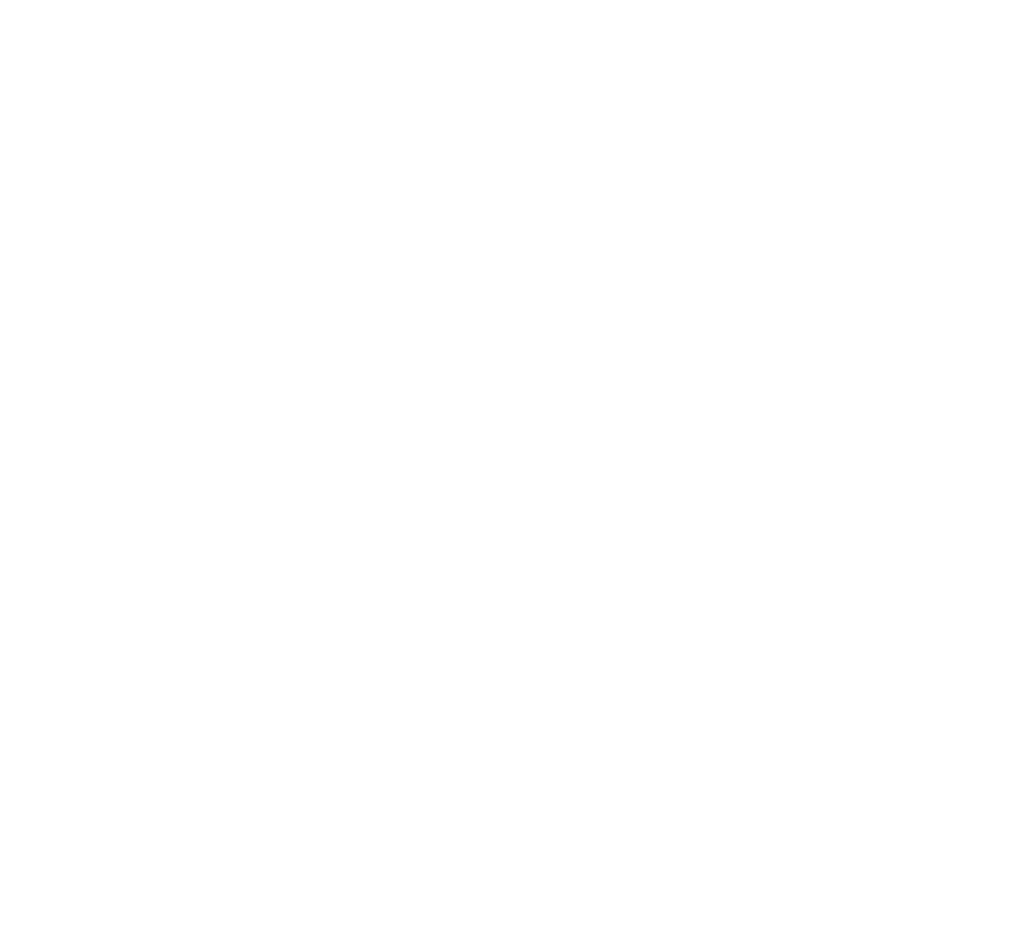
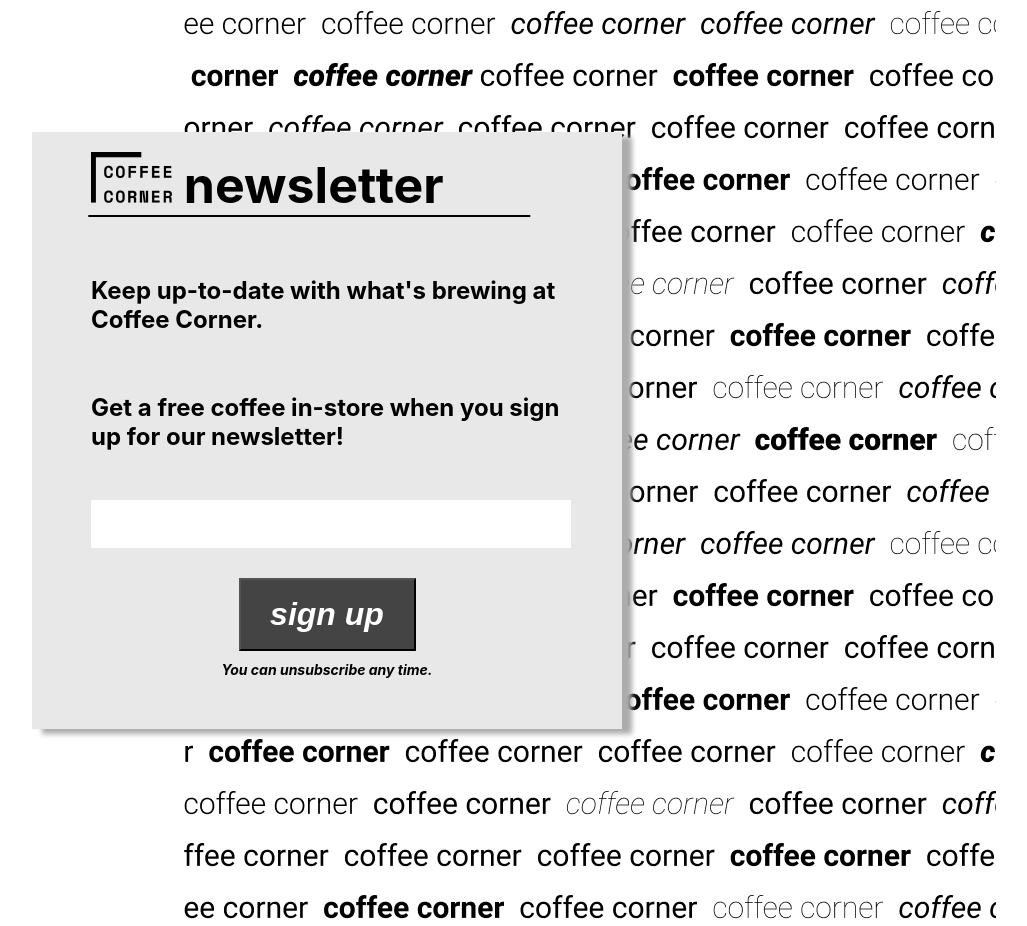
Before and after one commit to mperickson3/Coffee-Corner-App, a React (Create React App) app: page / in a window 1280 px wide. Shown: the part 1600-2526 px from the top of the page, without its empty margins (96-1123 px from the left). Before the commit the page ends 1442 px from the top, so only its background shows below. Built offline with nearby package versions, Linux system fonts and the light colour scheme.

Commit message:
Added newsletter and coffee corners background

```diff
--- a/src/App.js
+++ b/src/App.js
@@ -2,6 +2,7 @@ import "./App.css";
 import NavBar from "./components/NavBar/NavBar";
 import GetCoffee from "./components/getCoffee";
 import AboutOurCoffee from "./components/AboutOurCoffee/aboutOurCoffee";
+import Newsletter from "./components/Newsletter/newsletter";
 
 function App() {
   return (
@@ -10,6 +11,7 @@ function App() {
 
       <GetCoffee></GetCoffee>
       <AboutOurCoffee />
+      <Newsletter />
       <div className="bottom-border"></div>
     </div>
   );
--- a/src/components/AboutOurCoffee/aboutOurCoffee.css
+++ b/src/components/AboutOurCoffee/aboutOurCoffee.css
@@ -1,6 +1,7 @@
 .greyBox {
   height: 496px;
   width: 90%;
+  right: 0;
   margin-left: 10%;
   background-color: #acacac;
   color: white;
--- /dev/null
+++ b/src/components/Newsletter/newsletter.css
@@ -0,0 +1,93 @@
+.newsletterBox {
+  background-color: #e8e8e8;
+  width: 590px;
+  height: 597px;
+  box-shadow: 10px 5px 5px #acacac;
+  font-size: 50px;
+  align-items: center;
+  margin: 300px auto 40px 10%;
+  opacity: 1;
+  z-index: 5;
+  position: absolute;
+}
+
+.newsLetterLogo {
+  background-color: #e8e8e8;
+  box-shadow: 5px white;
+  font-size: 50px;
+  /* display: flex; */
+  flex-direction: row;
+  /* align-items: left; */
+  margin: 20px auto 0px auto;
+  width: 80%;
+
+  align-items: center;
+}
+
+.newsLine {
+  margin: auto;
+  width: 75%;
+  background-color: black;
+  height: 2px;
+  align-items: center;
+  transform: translate(-4%, 0);
+  text-align: center;
+}
+
+.newsText {
+  margin: auto;
+  width: 80%;
+  font-size: 24px;
+  margin-top: 10%;
+  margin-bottom: 5%;
+}
+
+.email {
+  margin: 0 10% 10px 10%;
+  border-color: transparent;
+  height: 42px;
+  width: 80%;
+}
+
+.signUp {
+  margin: 20px 35% 10px 35%;
+  width: 30%;
+  height: 73px;
+  background-color: #444444;
+  font-style: italic;
+  font-size: 32px;
+  color: white;
+  font-weight: bold;
+}
+
+.unsubscribe {
+  margin: auto;
+  font-size: 14px;
+  font-style: italic;
+  text-align: center;
+}
+
+.repeatCoffeeBox {
+  margin: 75px 0 0 0;
+  position: absolute;
+  right: 0;
+  text-align: justify;
+  width: 1000px;
+  height: 1000px;
+}
+
+.repeatCoffeeBold {
+  font-weight: bold;
+}
+
+.repeatCoffeeitalic {
+  font-style: italic;
+}
+
+.repeatCoffeeNormal {
+  font-size: 32px;
+}
+
+.repeatCoffeethin {
+  font-weight: thin;
+}
--- /dev/null
+++ b/src/components/Newsletter/newsletter.js
@@ -0,0 +1,40 @@
+import "./newsletter.css";
+import logoSmall from "./logoSmall.png";
+import CoffeeCorners from "./coffeecorner.png";
+
+function Newsletter() {
+  return (
+    <div>
+      <div className="repeatCoffeeBox">
+        <img src={CoffeeCorners} alt="coffee corners"></img>
+        {/* coffee corner coffee corner coffee corner coffee corner coffee corner
+        coff ffee corner coffee corner coffee corner coffee corner coffee corner
+        coffee corner coffee ee corner coffee corner coffee corner coffee corner
+        coffee corner coffee corner coffee co corner coffee corner coffee corner
+        coffee corner coffee corner coffee corner coffee cor orner coffee corner
+        coffee corner coffee corner coffee corner coffee corner coffee corne ner
+        coffee corner coffee corner coffee corner coffee corner coffee corner
+        coffee corner r coffee corner coffee corner coffee corner coffee corner
+        coffee corner coffee corner c coffee corne */}
+      </div>
+      <div className="newsletterBox">
+        <div className="newsLetterLogo">
+          <img src={logoSmall} alt="logoSmall"></img> newsletter
+        </div>
+        <div className="newsLine" />
+        <div className="newsText">
+          {"Keep up-to-date with what's brewing at Coffee Corner."}
+        </div>
+        <div className="newsText">
+          Get a free coffee in-store when you sign up for our newsletter!
+        </div>
+
+        <input type="text" className="email"></input>
+        <button className="signUp">sign up</button>
+        <div className="unsubscribe">You can unsubscribe any time.</div>
+      </div>
+    </div>
+  );
+}
+
+export default Newsletter;
```
Also changed, not shown: src/components/Newsletter/coffeecorner.png (added), src/components/Newsletter/logoSmall.png (added).
